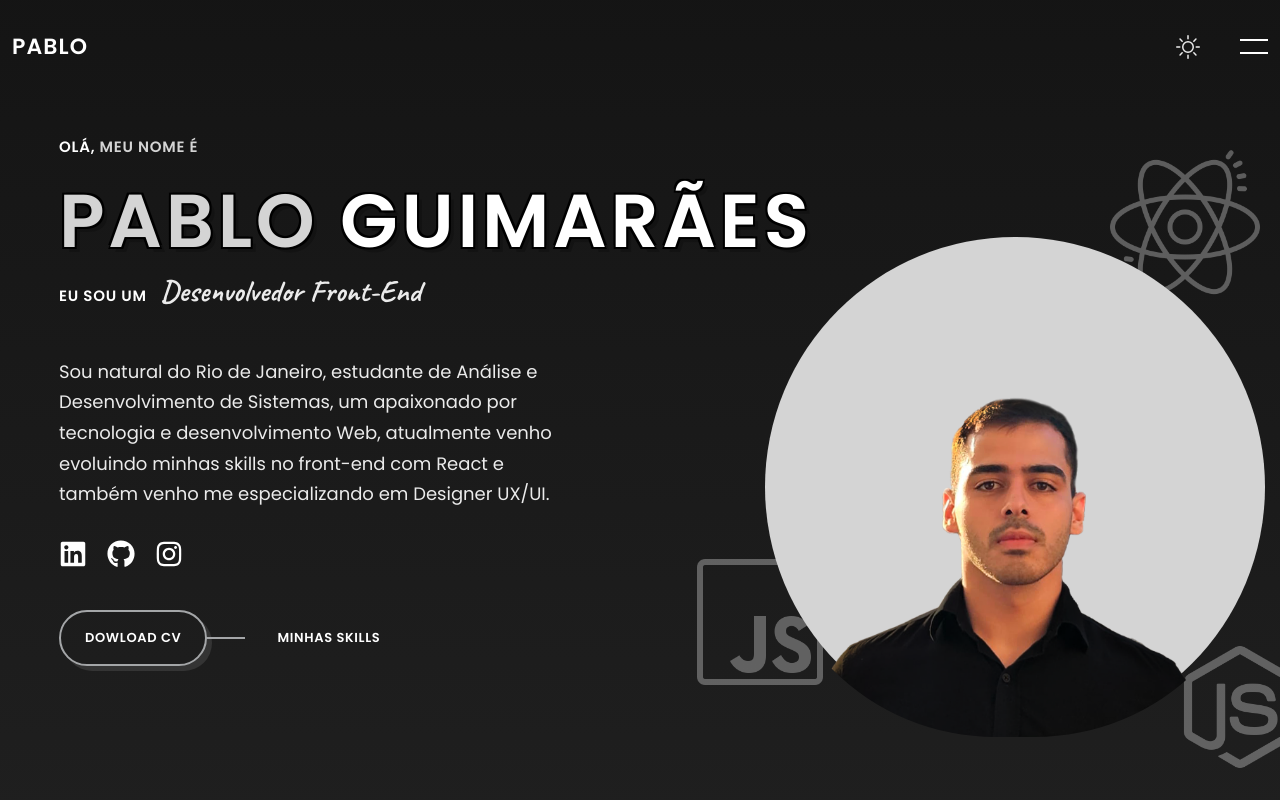
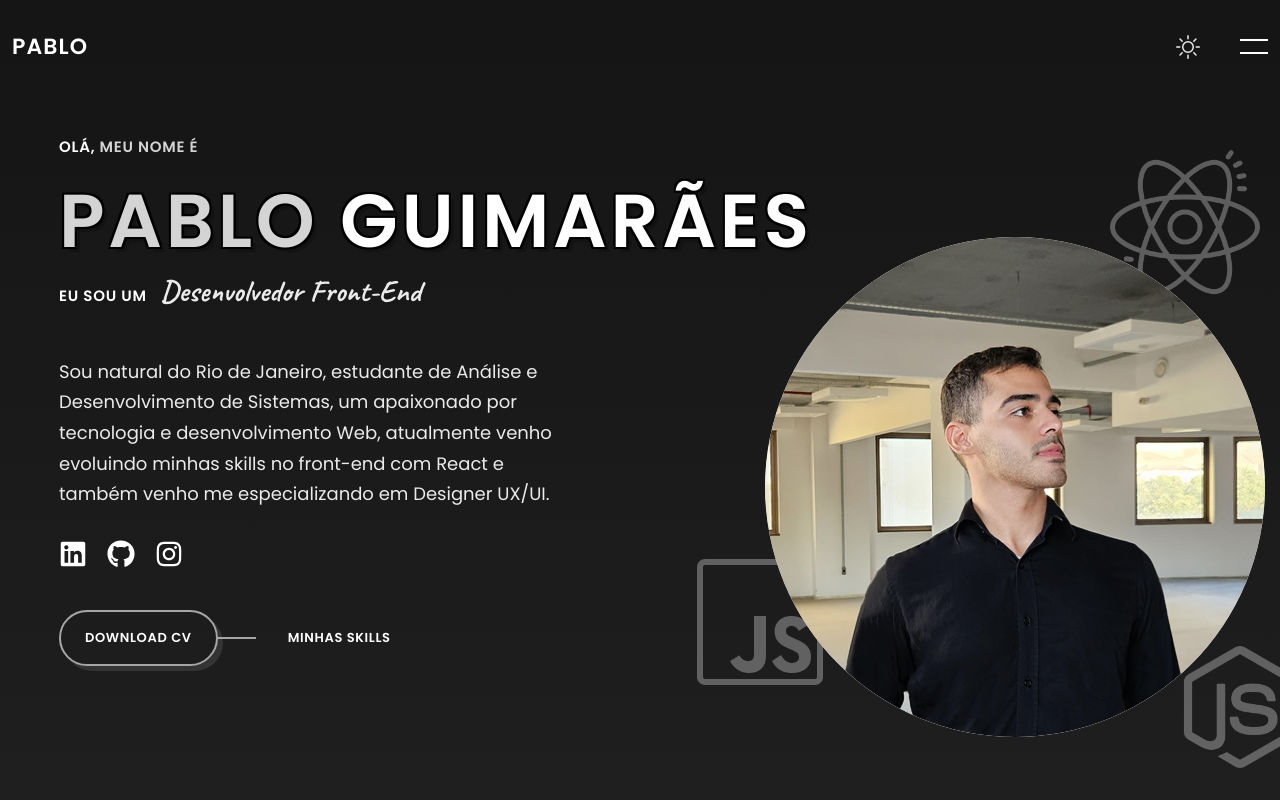
Before and after one commit to Pablo01Dev/Portfolio, a React (Vite) app: page /#home in a window 1280 px wide. Shown: the top 800 px of the page. Built offline with nearby package versions, Linux system fonts and the light colour scheme.

Commit message:
atualizando imagem

```diff
--- a/src/components/Home/Home.jsx
+++ b/src/components/Home/Home.jsx
@@ -1,12 +1,12 @@
 import React from 'react';
 import './home.css';
-import profile from '../../assets/profile-img.png'
+import profile from '../../assets/profile-img.jpeg';
 import shapeOne from '../../assets/icon-react.png';
 import shapetwo from '../../assets/icon-js.png';
 import shapethree from '../../assets/icon-node.png';
 
 import { FaLinkedin, FaGithub, FaInstagram } from 'react-icons/fa';
-import CV from '../../assets/Curriculo Pablo Guimarães.pdf'
+import CV from '../../assets/Curriculo Pablo Guimarães.pdf';
 
 const Home = () => {
   return (
@@ -27,24 +27,6 @@ const Home = () => {
                     <div className="home__banner">
                         <img src={profile} alt="Minha imagem de perfil" className="home__profile" />
                     </div>
-
-                    {/*<p className="home__data home__data-one">
-                        <span className="text-lg">
-                            2 <b>+</b>
-                        </span>
-
-                        <span className="text-sm text-cs">
-                            Years of <span>Experience</span>
-                        </span>
-                    </p>
-
-                    <p className="home__data home__data-two">
-                        <span className="text-lg">30</span>
-
-                        <span className="text-sm text-cs">
-                            Completed <span>Projects</span>
-                        </span>
-                    </p>*/}
 
                     <img src={shapeOne} alt="" className="shape shape__1"/>
                     <img src={shapetwo} alt="" className="shape shape__2"/>
@@ -70,13 +52,10 @@ const Home = () => {
                 </div>
 
                 <div className="home__btns">
-                    <a download="" href={CV} className="btn text-cs">Dowload CV</a>
-                    {/*<a href="" className="btn text-cs">Dowload CV</a>*/}
+                    <a download="" href={CV} className="btn text-cs">Download CV</a>
                     <a href="#skills" className="hero__link text-cs">Minhas Skills</a>
                 </div>
             </div>
-
-            {/* <div className="section__deco deco__left"></div> */}
         </div>
     </section>
   );
--- a/src/components/Home/home.css
+++ b/src/components/Home/home.css
@@ -1,3 +1,5 @@
+/* Atualização no código para corrigir o problema de proporção da imagem de perfil */
+
 .home {
     background-image: var(--first-gradient);
     min-height: 100vh;
@@ -101,16 +103,20 @@
     border-radius: 50%;
     position: relative;
     z-index: 1;
+    overflow: hidden; /* Garante que a imagem não saia da div redonda */
 }
 
 .home__profile {
     position: absolute;
-    bottom: 0;
-    right: 0px;
-    height: 735px;
-    border-radius: 500px;
-    object-fit: cover;
+    top: 50%; /* Centraliza verticalmente */
+    left: 50%; /* Centraliza horizontalmente */
+    transform: translate(-50%, -50%); /* Ajusta a centralização */
+    width: 100%; /* Garante que a imagem ocupe o espaço da div */
+    height: 100%; /* Garante proporção dentro da div */
+    object-fit: cover; /* Ajusta a imagem para preencher a div sem distorção */
+    border-radius: 50%; /* Mantém o formato redondo */
 }
+
 
 .home__data {
     border: 2px solid var(--border-color);
@@ -185,3 +191,16 @@
     bottom: 0%;
     right: -2%;
 }
+
+/* Media Queries para Responsividade */
+@media (min-width: 768px) {
+    .home__profile {
+        width: 100%;
+    }
+}
+
+@media (max-width: 767px) {
+    .home__profile {
+        width: 100%;
+    }
+}
```
Also changed, not shown: src/assets/profile-img.jpeg (added), src/assets/profile-img.png (deleted).
